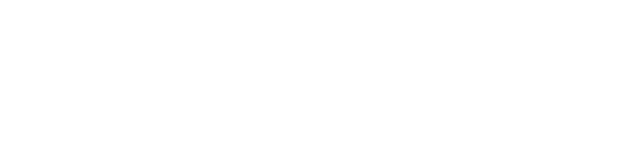
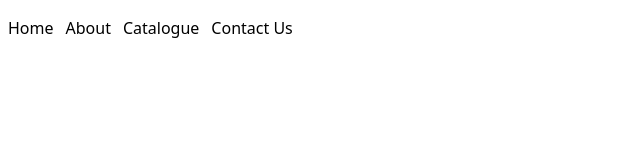
Before and after one commit to Becasss/Tailwind_CSS_Tutorial, a website: page landing.html in a window 1280 px wide. Shown: the whole page, without its empty margins (0-640 px from the left). Drawn offline with nearby package versions, Linux system fonts and the light colour scheme.

Commit message:
Updating Landing.html

```diff
--- a/landing.html
+++ b/landing.html
@@ -3,9 +3,18 @@
 <head>
     <meta charset="UTF-8">
     <meta name="viewport" content="width=device-width, initial-scale=1.0">
+    <script src="https://cdn.tailwindcss.com"></script>
     <title>Best Used Phones in Kathmandu - Grab the deal now</title>
 </head>
 <body>
 
+    <nav>
+        <ul class="px-2 py-4 flex space-x-3">
+            <li>Home</li>
+            <li>About</li>
+            <li>Catalogue</li>
+            <li>Contact Us</li>
+        </ul>
+    </nav>
 </body>
 </html>
```
